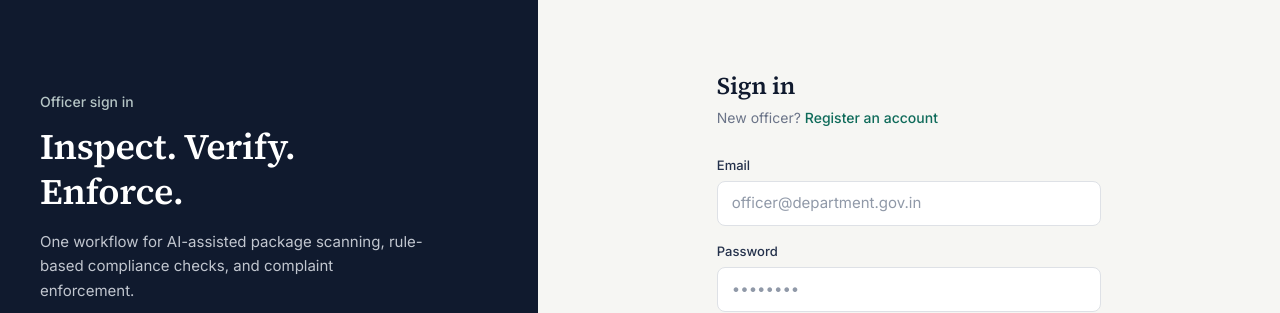
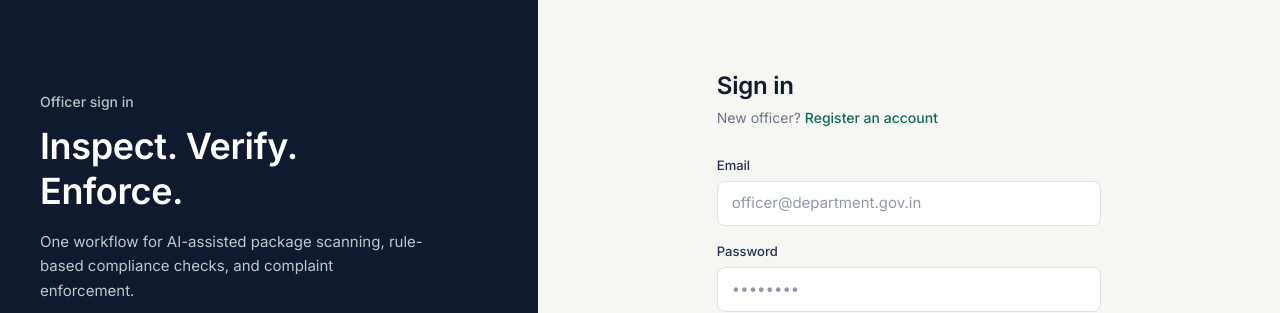
Before and after one commit to AuroSampad2003/AI-POWERED-LEGAL-METROLOGY-COMPLIANCE-SYSTEM, a React app in the folder frontend/: page /login in a window 1280 px wide. Shown: the part 174-487 px from the top of the page. Built offline with nearby package versions, Linux system fonts and the light colour scheme; the HTML template or start-up script is replaced by a standard one.

Commit message:
font-style-change

```diff
--- a/frontend/src/components/sidebar/Sidebar.jsx
+++ b/frontend/src/components/sidebar/Sidebar.jsx
@@ -76,7 +76,7 @@ const Sidebar = ({ collapsed, onToggleCollapse, mobileOpen, onCloseMobile }) =>
         >
           <div className="flex items-center gap-2.5 min-w-0">
             <div className="w-8 h-8 rounded-md bg-accent-600 flex items-center justify-center shrink-0">
-              <ShieldCheck className="w-[18px] h-[18px] text-white" strokeWidth={2} />
+              <ShieldCheck className="w-4.5 h-4.5 text-white" strokeWidth={2} />
             </div>
             {!iconOnly && (
               <span className="text-sm font-semibold text-ink-900 truncate">LM Compliance</span>
--- a/frontend/src/index.css
+++ b/frontend/src/index.css
@@ -1,8 +1,7 @@
-@import url('https://fonts.googleapis.com/css2?family=Source+Serif+4:opsz,wght@8..60,500;8..60,600;8..60,700&family=Inter:wght@400;500;600;700&display=swap');
+@import url('https://fonts.googleapis.com/css2?family=Inter:wght@400;500;600;700&display=swap');
 @import "tailwindcss";
 
 @theme {
-  /* Color system — deep ink navy + verified-teal accent, warm paper background */
   --color-paper: #F6F6F3;
   --color-surface: #FFFFFF;
   --color-surface-raised: #FBFBFA;
@@ -32,8 +31,8 @@
   --color-status-pending: #5B5490;
   --color-status-pending-bg: #EEEDF7;
 
-  --font-display: "Source Serif 4", Georgia, serif;
-  --font-sans: "Inter", -apple-system, BlinkMacSystemFont, sans-serif;
+  --font-display: "Inter", sans-serif;
+  --font-sans: "Inter", sans-serif;
 }
 
 @layer base {
@@ -49,7 +48,7 @@
   }
 
   h1, h2, h3 {
-    font-family: var(--font-display);
+    font-family: var(--font-sans);
     letter-spacing: -0.01em;
   }
 
@@ -77,8 +76,16 @@
   .animate-fade-in {
     animation: fadeIn 0.35s ease-out;
   }
+
   @keyframes fadeIn {
-    from { opacity: 0; transform: translateY(4px); }
-    to { opacity: 1; transform: translateY(0); }
+    from {
+      opacity: 0;
+      transform: translateY(4px);
+    }
+
+    to {
+      opacity: 1;
+      transform: translateY(0);
+    }
   }
 }
--- a/frontend/vite.config.js
+++ b/frontend/vite.config.js
@@ -8,6 +8,8 @@ export default defineConfig({
     tailwindcss()
   ],
   server: {
+    host: "0.0.0.0",
+    port: 5173,
     proxy: {
       '/api': 'http://localhost:5000',
     },
```
Also changed, not shown: 1 other file (tests, documents, lock files or other folders).
